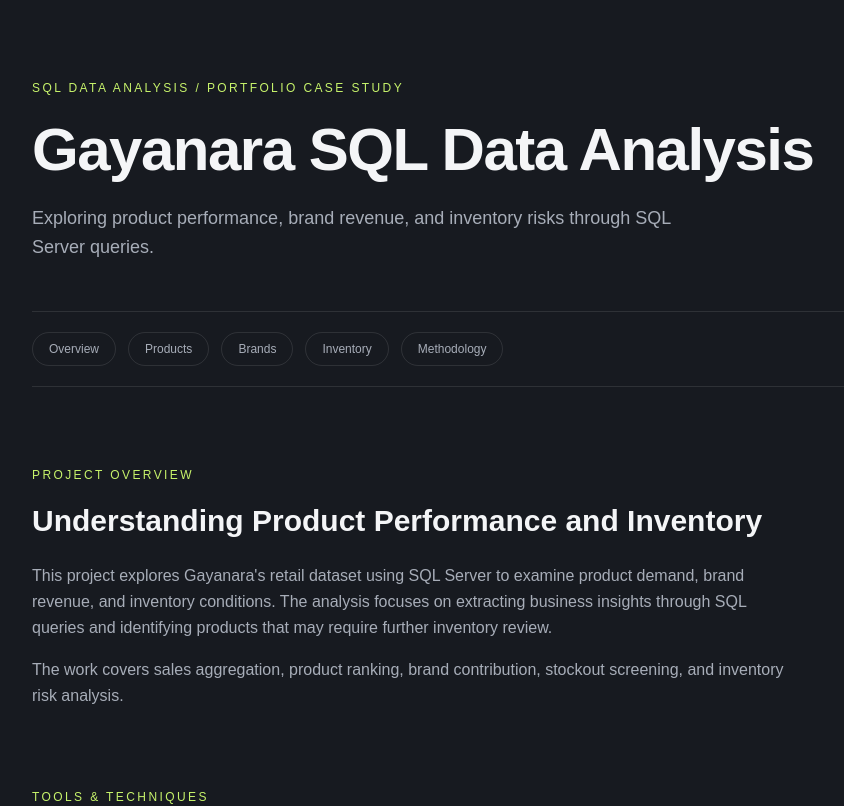
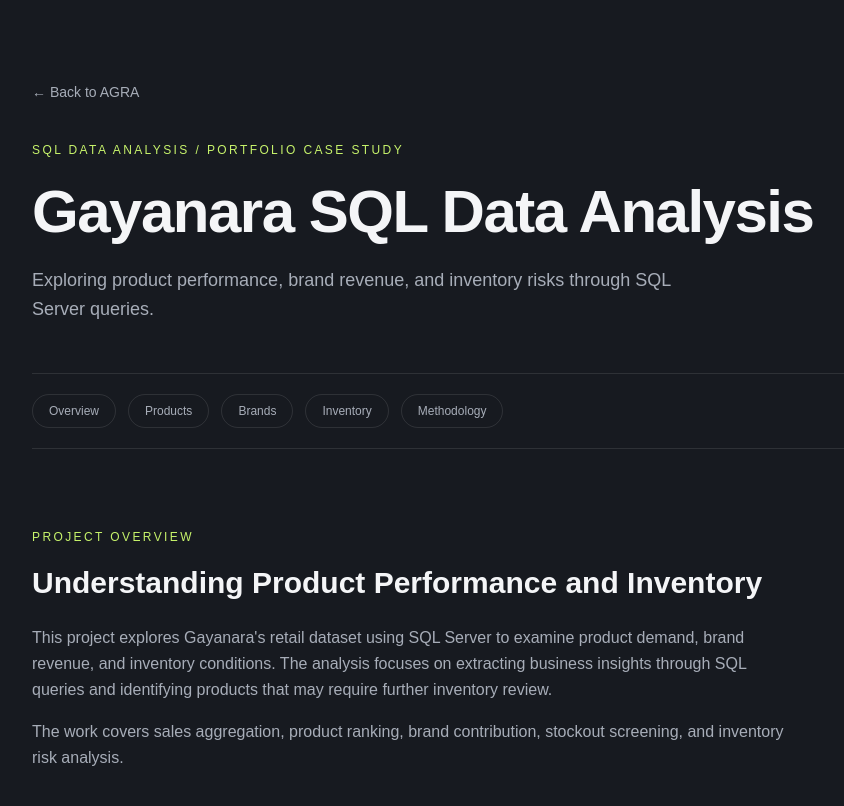
Before and after one commit to AGRAAA/Agra-Web, a Next.js app: page /work/gayanara-sql-data-analysis in a window 1280 px wide. Shown: the top 806 px of the page, without its empty margins (72-916 px from the left). Built offline with nearby package versions, Linux system fonts and the light colour scheme.

Commit message:
Add back navigation link to SQL project page

```diff
--- a/src/app/work/gayanara-sql-data-analysis/page.tsx
+++ b/src/app/work/gayanara-sql-data-analysis/page.tsx
@@ -29,6 +29,12 @@ export default function GayanaraSQLProject() {
   return (
     <main className="min-h-screen bg-[#171A20] text-[#F4F5F7]">
       <div className="mx-auto max-w-6xl px-6 py-20 md:px-10">
+                <a
+          href="/"
+          className="mb-10 inline-flex items-center gap-2 text-sm text-[#A7ADB8] transition hover:text-[#C7F36B]"
+        >
+          ← Back to AGRA
+        </a>
         <p className="text-xs uppercase tracking-[0.2em] text-[#C7F36B]">
           SQL DATA ANALYSIS / PORTFOLIO CASE STUDY
         </p>
```
